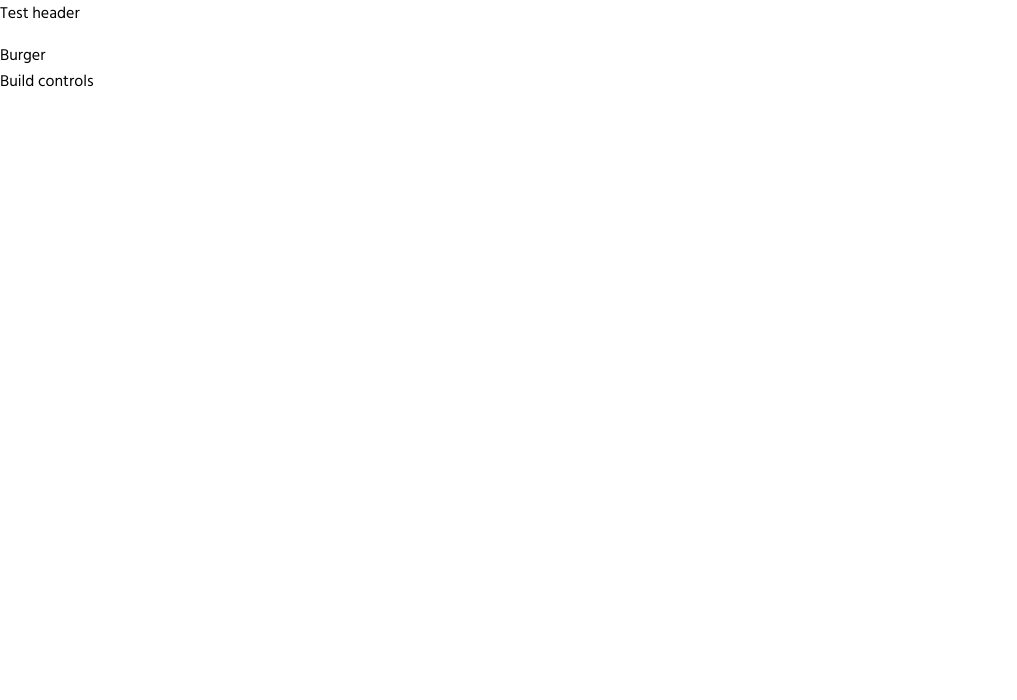
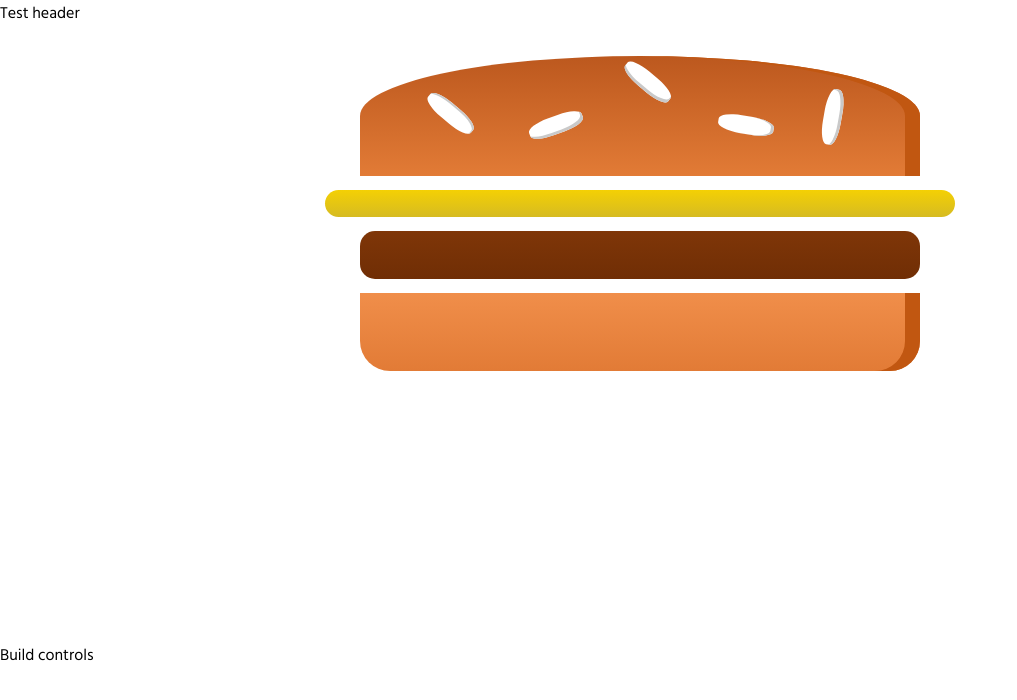
Before and after one commit to jemokbass/test-shop, a React app: page / in a window 1280 px wide. Shown: the top 700 px of the page, without its empty margins (0-1017 px from the left). Built offline with nearby package versions, Linux system fonts and the light colour scheme.

Commit message:
Added burger

```diff
--- /dev/null
+++ b/src/components/Burger/Burger.css
@@ -0,0 +1,30 @@
+.burger {
+  width: 100%;
+  height: 250px;
+  margin: auto;
+  overflow: auto;
+  text-align: center;
+  font-weight: 700;
+  font-size: 1.2rem;
+}
+
+@media (min-width: 500px) and (min-height: 400px) {
+  .burger {
+    width: 350px;
+    height: 300px;
+  }
+}
+
+@media (min-width: 500px) and (min-height: 401px) {
+  .burger {
+    width: 450px;
+    height: 400px;
+  }
+}
+
+@media (min-width: 1000px) and (min-height: 700px) {
+  .burger {
+    width: 700px;
+    height: 600px;
+  }
+}
--- a/src/components/Burger/Burger.js
+++ b/src/components/Burger/Burger.js
@@ -1,7 +1,16 @@
 import React from 'react';
+import './Burger.css';
+import BurgerIngredient from './BurgerIngredient/BurgerIngredient';
 
 const Burger = () => {
-  return <div></div>;
+  return (
+    <div className="burger">
+      <BurgerIngredient type="bread-top" />
+      <BurgerIngredient type="cheese" />
+      <BurgerIngredient type="meat" />
+      <BurgerIngredient type="bread-bottom" />
+    </div>
+  );
 };
 
 export default Burger;
--- a/src/components/Burger/BurgerIngridient/BurgerIngredient.js
+++ b/src/components/Burger/BurgerIngredient/BurgerIngredient.js
@@ -1,11 +1,10 @@
 import React, { Component } from 'react';
 import PropTypes from 'prop-types';
 import './BurgerIngredient.css';
-import { render } from 'node_modules/@testing-library/react/types/index';
 
 class BurgerIngredient extends Component {
   render() {
-    const ingredient = null;
+    let ingredient = null;
 
     switch (this.props.type) {
       case 'bread-bottom':
--- a/src/containers/BurgerBuilder/BurgerBuilder.js
+++ b/src/containers/BurgerBuilder/BurgerBuilder.js
@@ -1,11 +1,12 @@
 import React, { Component } from 'react';
 import Aux from '@Src/hoc/Aux';
+import Burger from '@Src/components/Burger/Burger';
 
 export class BurgerBuilder extends Component {
   render() {
     return (
       <Aux>
-        <div>Burger</div>
+        <Burger />
         <div>Build controls</div>
       </Aux>
     );
```
Also changed, not shown: src/components/Burger/BurgerIngredient/BurgerIngredient.css (renamed from src/components/Burger/BurgerIngridient/BurgerIngridient.css), 1 other file (tests, documents, lock files or other folders).
